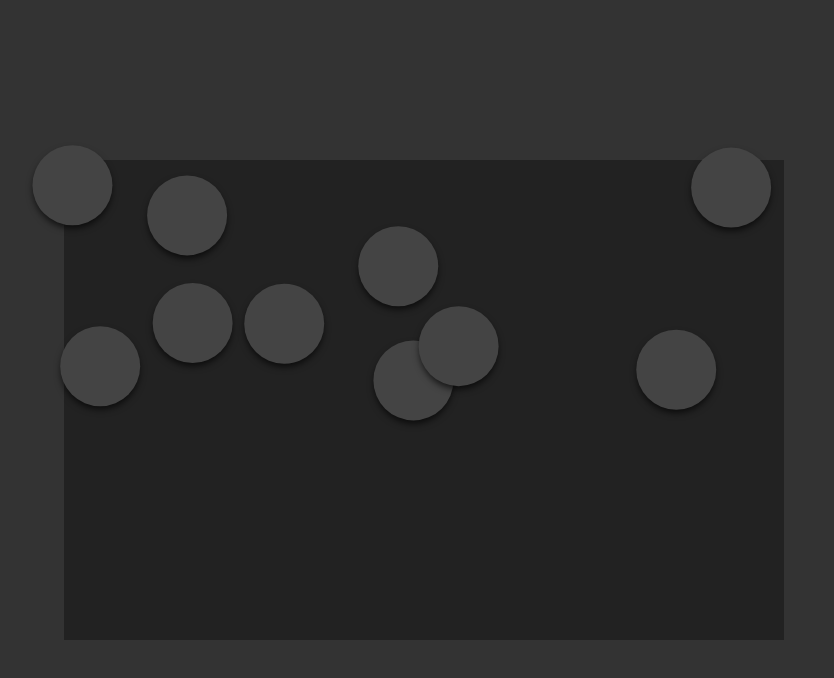
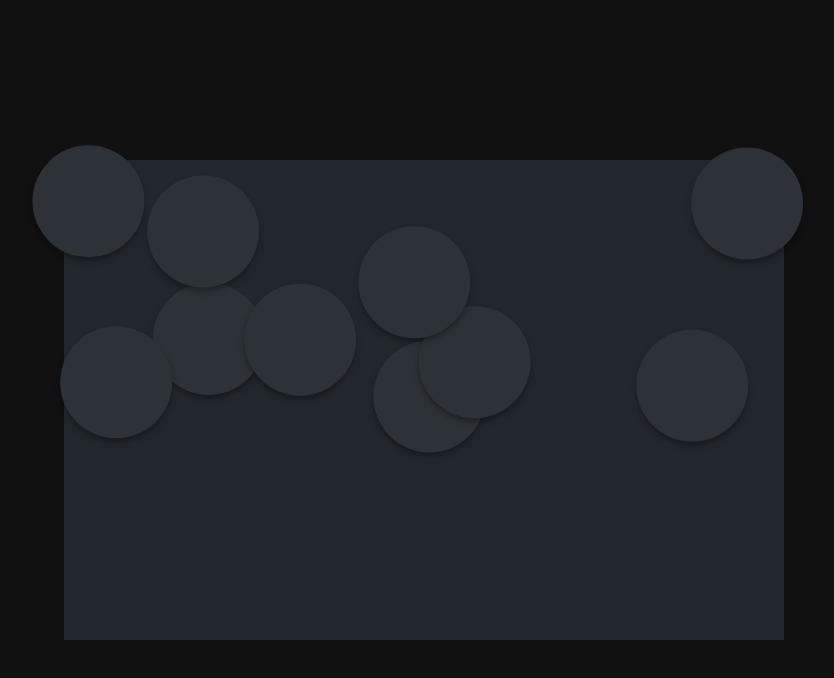
Before and after one commit to gauthierm/git-tutorial, a React (Create React App) app: page / in a window 1280 px wide. Shown: the top 678 px of the page, without its empty margins (216-1050 px from the left). Built offline with nearby package versions, Linux system fonts and the light colour scheme.

Commit message:
Style balls better

```diff
--- a/src/App.css
+++ b/src/App.css
@@ -1,5 +1,5 @@
 body {
-  background: #333;
+  background: #111;
   margin: 0;
   padding: 0;
   display: flex;
@@ -12,18 +12,18 @@ body {
 
 .App {
   position: relative;
-  background: #222;
+  background: #22272E;
 }
 
 .Ball {
   position: absolute;
   top: 0;
   left: 0;
-  width: 80px;
-  height: 80px;
+  width: 112px;
+  height: 112px;
   border-radius: 50%;
-  background: #444;
+  background: #2D3238;
   left: -40px;
   top: -40px;
-  box-shadow: 0 4px 7px -1px rgba(0,0,0,0.7);
+  box-shadow: 0 4px 7px -1px rgba(0,0,0,0.4);
 }
```
